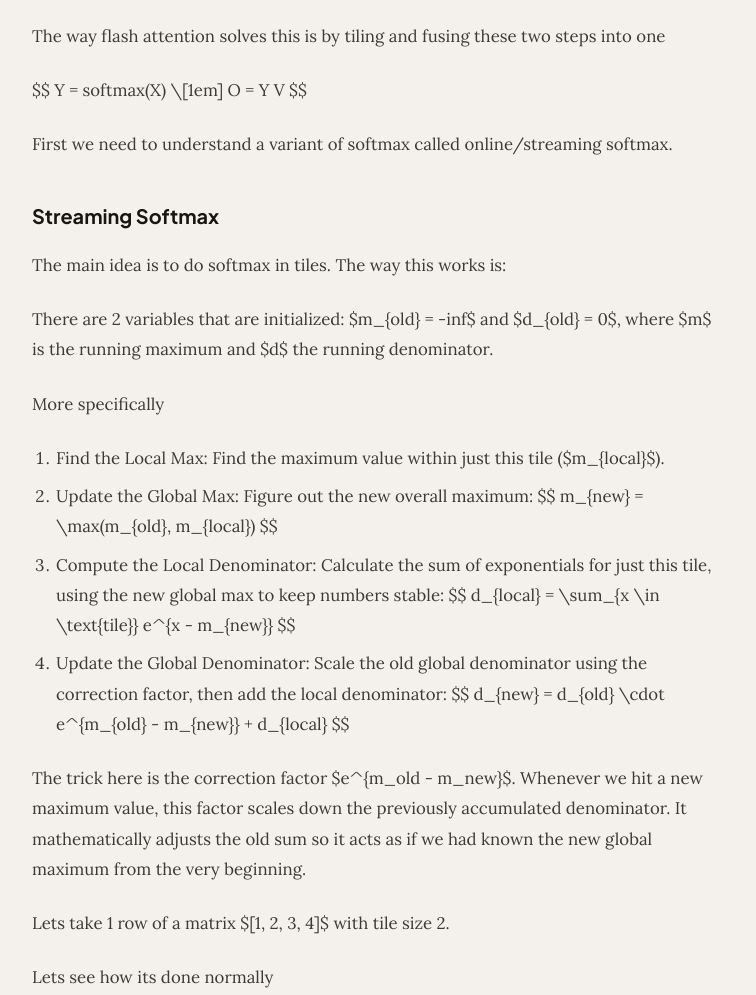
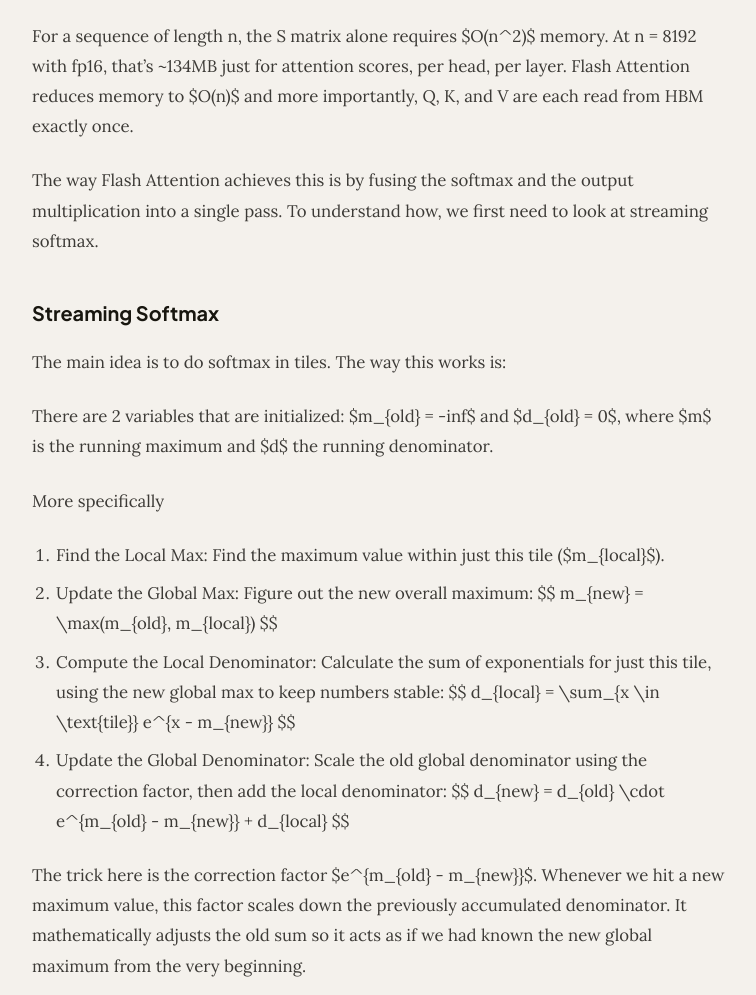
Before and after one commit to NavneetKanna/navneetkanna.github.io, an Astro site: page /blog/fa_1 in a window 1280 px wide. Shown: the part 1634-2629 px from the top of the page, without its empty margins (260-1016 px from the left). Built offline with nearby package versions, Linux system fonts and the light colour scheme; Astro itself is replaced by a stand-in of ours.

Commit message:
updating fa

```diff
--- a/src/pages/blog/fa_1.md
+++ b/src/pages/blog/fa_1.md
@@ -13,7 +13,7 @@ First lets clear up on some jargon:
 1. SRAM (Static RAM) - is the fastest memory in the hierarchy, it is built directly onto the SM die.
 2. VRAM (Video RAM) or HBM (High Bandwidth Memory) - this is the value that `nvidia-smi` shows. It's stacked DRAM dies right next to the GPU die, giving very short, wide interconnects.
 
-Now, the main speedup that comes when using flash attention is when we avoid all the intermediary memory transfers between the HBM and the SM when processing attention. So lets see the navie attention
+Now, the main speedup that comes when using flash attention is when we avoid all the intermediary memory transfers between the HBM and the SM when processing attention. So lets see the naive attention
 mechanism and the memory transfers it requires:
 
 $$
@@ -29,18 +29,13 @@ $$
 2. Now, $X$ is loaded back again from the HBM and softmax is computed after which $Y$ is written back to the HBM.
 3. Again, $Y$ is loaded back from HBM as well as $V$ and $O$ is computed and written back to HBM.
 
-
 As it can be seen, there are too many unnecessary reads and writes which slows down the process. And you can imagine it for huge matrices, multiple heads, multiple blocks these reads and writes affects the
 overall speed. The GPU's compute units can do arithmetic far faster than HBM can supply data. Naive attention is bottlenecked by bandwidth, not by the matmuls.
 
-The way flash attention solves this is by tiling and fusing these two steps into one
+For a sequence of length n, the S matrix alone requires $O(n^2)$ memory. At n = 8192 with fp16, that's ~134MB just for attention scores, per head, per layer. Flash Attention reduces memory to $O(n)$
+and more importantly, Q, K, and V are each read from HBM exactly once.
 
-$$
-Y = softmax(X) \\[1em]
-O = Y V
-$$
-
-First we need to understand a variant of softmax called online/streaming softmax.
+The way Flash Attention achieves this is by fusing the softmax and the output multiplication into a single pass. To understand how, we first need to look at streaming softmax.
 
 ### Streaming Softmax
 
@@ -64,7 +59,7 @@ $$
 d_{new} = d_{old} \cdot e^{m_{old} - m_{new}} + d_{local}
 $$
 
-The trick here is the correction factor $e^{m_old - m_new}$. Whenever we hit a new maximum value, this factor scales down the previously accumulated denominator. It mathematically adjusts the old sum
+The trick here is the correction factor $e^{m_{old} - m_{new}}$. Whenever we hit a new maximum value, this factor scales down the previously accumulated denominator. It mathematically adjusts the old sum
 so it acts as if we had known the new global maximum from the very beginning.
 
 Lets take 1 row of a matrix $[1, 2, 3, 4]$ with tile size 2.
@@ -115,7 +110,7 @@ Now that we have our true global max ($4$) and global denominator ($1.552$), we
   - Load Tile 1 [1, 2]: Compute $(e^{1-4}/1.552)$ and $(e^{2-4}/1.552)$. Write [0.03, 0.09] to VRAM.
   - Load Tile 2 [3, 4]: Compute $(e^{3-4}/1.552)$ and $(e^{4-4}/1.552)$. Write [0.24, 0.64] to VRAM.
 
-So far we have discussed streaming softmax, now lets see how flash attention incoporates it. Along with the two running variables, flash attention maintains one more, which is the output $O$ (this is the
+So far we have discussed streaming softmax, now lets see how flash attention incorporates it. Along with the two running variables, flash attention maintains one more, which is the output $O$ (this is the
 last step of the attention process, see above).
 
 Steps 1, 2 and 3 are the same. Now, there is an additional step
```
